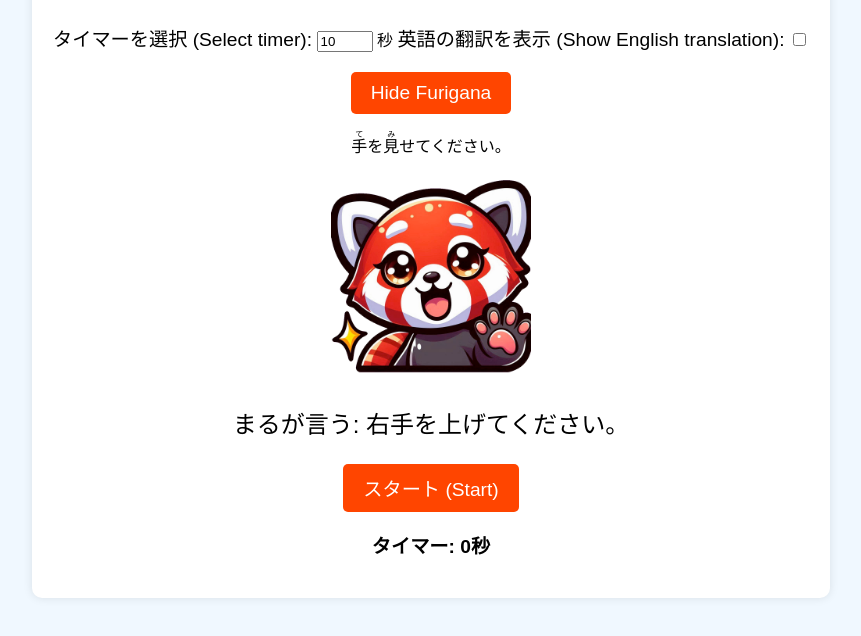
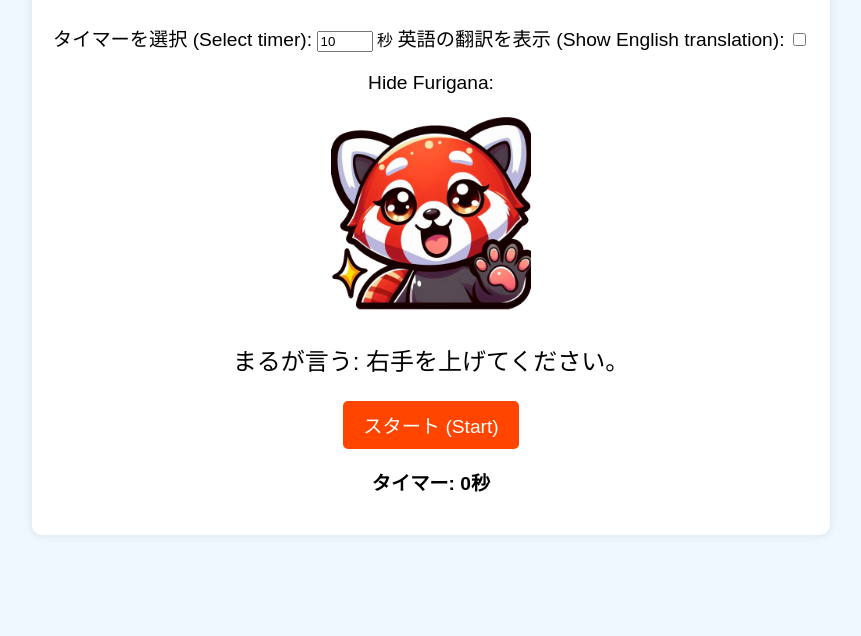
Before and after one commit to matskye/maru-says, a plain HTML site: page index.html in a window 1280 px wide. Shown: the part 116-752 px from the top of the page, without its empty margins (209-1070 px from the left). Drawn offline with Linux system fonts and the light colour scheme.

Commit message:
Update index.html
Test for ruby button -> label

```diff
--- a/index.html
+++ b/index.html
@@ -18,12 +18,7 @@
             <input type="checkbox" id="english-translation">
         </div>
         <!-- Button to toggle furigana visibility -->
-        <button id="toggle-furigana">Hide Furigana</button>
-
-        <!-- Prompt text containing ruby tags -->
-        <p id="prompt-text">
-            <ruby>手<rt>て</rt></ruby>を<ruby>見<rt>み</rt></ruby>せてください。
-        </p>
+        <label for="toggle-furigana">Hide Furigana:</label>
 
         <div class="panda-container">
             <img id="panda-img" src="images/maru_default.png" alt="Maru the Red Panda">
```
